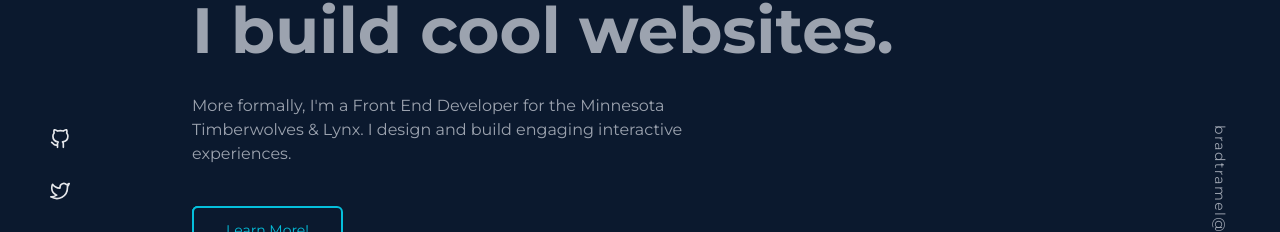
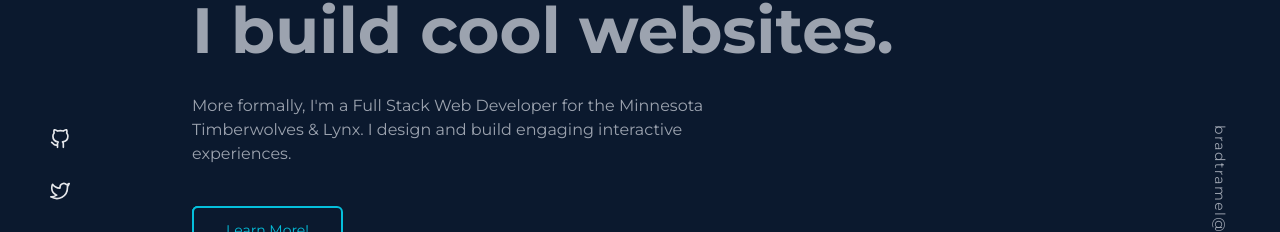
Before and after one commit to btramel/portfolio, a Next.js app: page / in a window 1280 px wide. Shown: the part 365-597 px from the top of the page. Built offline with nearby package versions, Linux system fonts and the light colour scheme.

Commit message:
update hero section

```diff
--- a/pages/index.js
+++ b/pages/index.js
@@ -186,7 +186,7 @@ const Hero = ({ fonts }) => {
         </motion.h1>
       </div>
       <motion.p variants={item} className={`md:max-w-[65%] ${fonts.base} pb-4`}>
-        More formally, I&apos;m a Front End Developer for the Minnesota
+        More formally, I&apos;m a Full Stack Web Developer for the Minnesota
         Timberwolves & Lynx. I design and build engaging interactive
         experiences.
       </motion.p>
```
